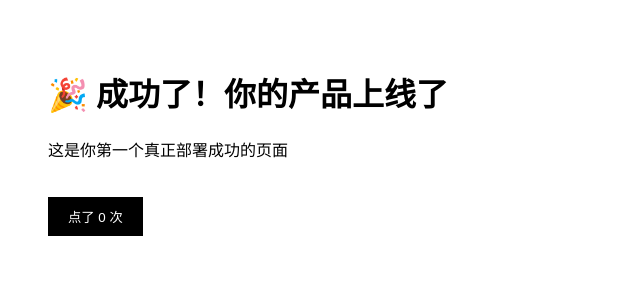
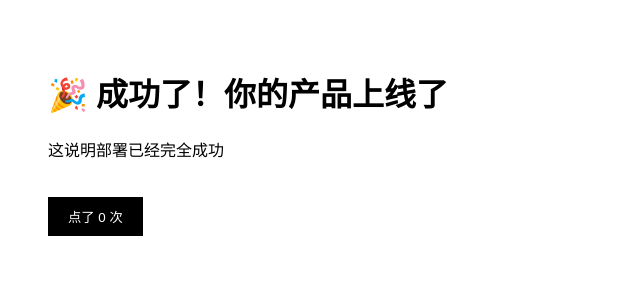
Before and after one commit to altadmin01-collab/money-app, a Next.js app: page / in a window 1280 px wide. Shown: the top 300 px of the page, without its empty margins (0-640 px from the left). Built offline with nearby package versions, Linux system fonts and the light colour scheme.

Commit message:
Update page.tsx

```diff
--- a/app/page.tsx
+++ b/app/page.tsx
@@ -7,8 +7,7 @@ export default function Page() {
   return (
     <div style={{ padding: 40 }}>
       <h1>🎉 成功了！你的产品上线了</h1>
-
-      <p>这是你第一个真正部署成功的页面</p>
+      <p>这说明部署已经完全成功</p>
 
       <button
         onClick={() => setCount(count + 1)}
```
